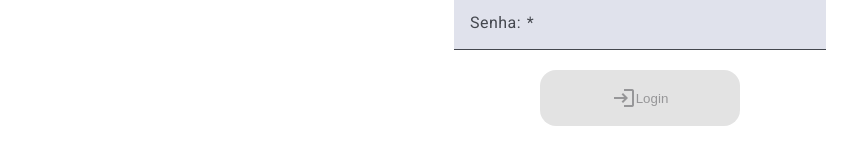
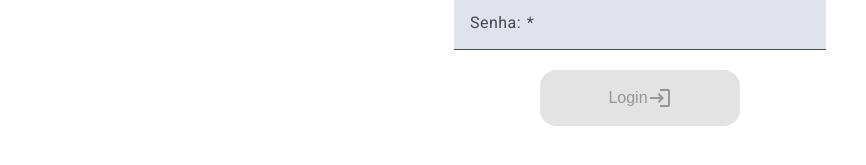
Before and after one commit to victhorplus/my-notes-frontend, an Angular app: page /login in a window 1280 px wide. Shown: the part 393-558 px from the top of the page, without its empty margins (0-866 px from the left). Built offline with nearby package versions, Linux system fonts and the light colour scheme.

Commit message:
refactor: Altera loading do login button

```diff
--- a/src/app/pages/login-page/login-page.component.html
+++ b/src/app/pages/login-page/login-page.component.html
@@ -8,16 +8,12 @@
             <mat-label>Senha: </mat-label>
             <input formControlName="password" matInput type="password">
         </mat-form-field>
-        <ng-container *ngIf="!isLoading; else loadingButtonTemplate">
-            <button (click)="authenticate()" [disabled]="form.invalid" class="form__login-button" mat-fab>
+        <button (click)="authenticate()" [disabled]="form.invalid || isLoading" class="form__login-button" mat-fab>
+            <ng-container *ngIf="!isLoading; else loadingButtonTemplate">
+                Login
                 <mat-icon>login</mat-icon>
-                Login
-            </button>
-        </ng-container>
-        <ng-template #loadingButtonTemplate>
-            <button disabled="true" class="form__login-button" mat-fab>
-                <mat-spinner diameter="20"></mat-spinner>
-            </button>
-        </ng-template>
+            </ng-container>
+            <ng-template #loadingButtonTemplate> <mat-spinner diameter="20"></mat-spinner> </ng-template>
+        </button>
     </form>
 </main>
--- a/src/app/pages/login-page/login-page.component.scss
+++ b/src/app/pages/login-page/login-page.component.scss
@@ -24,6 +24,12 @@ main {
 
     &__login-button{
         width: 200px;
+
+        ::ng-deep .mdc-button__label{
+            display: flex;
+            align-items: center;
+            font-size: 16px;
+        }
     }
 
     @media only screen and (max-width: 720px) {
```
